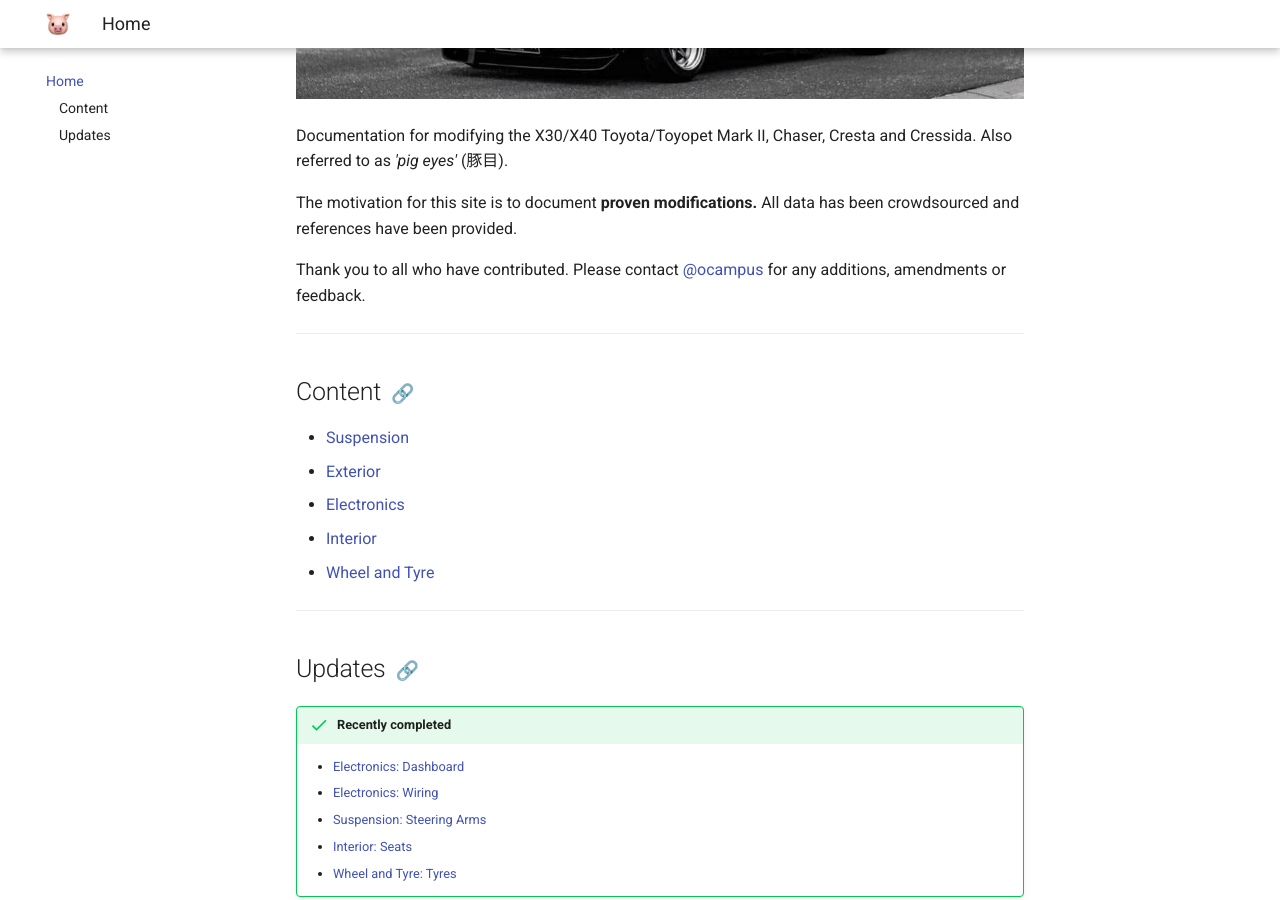
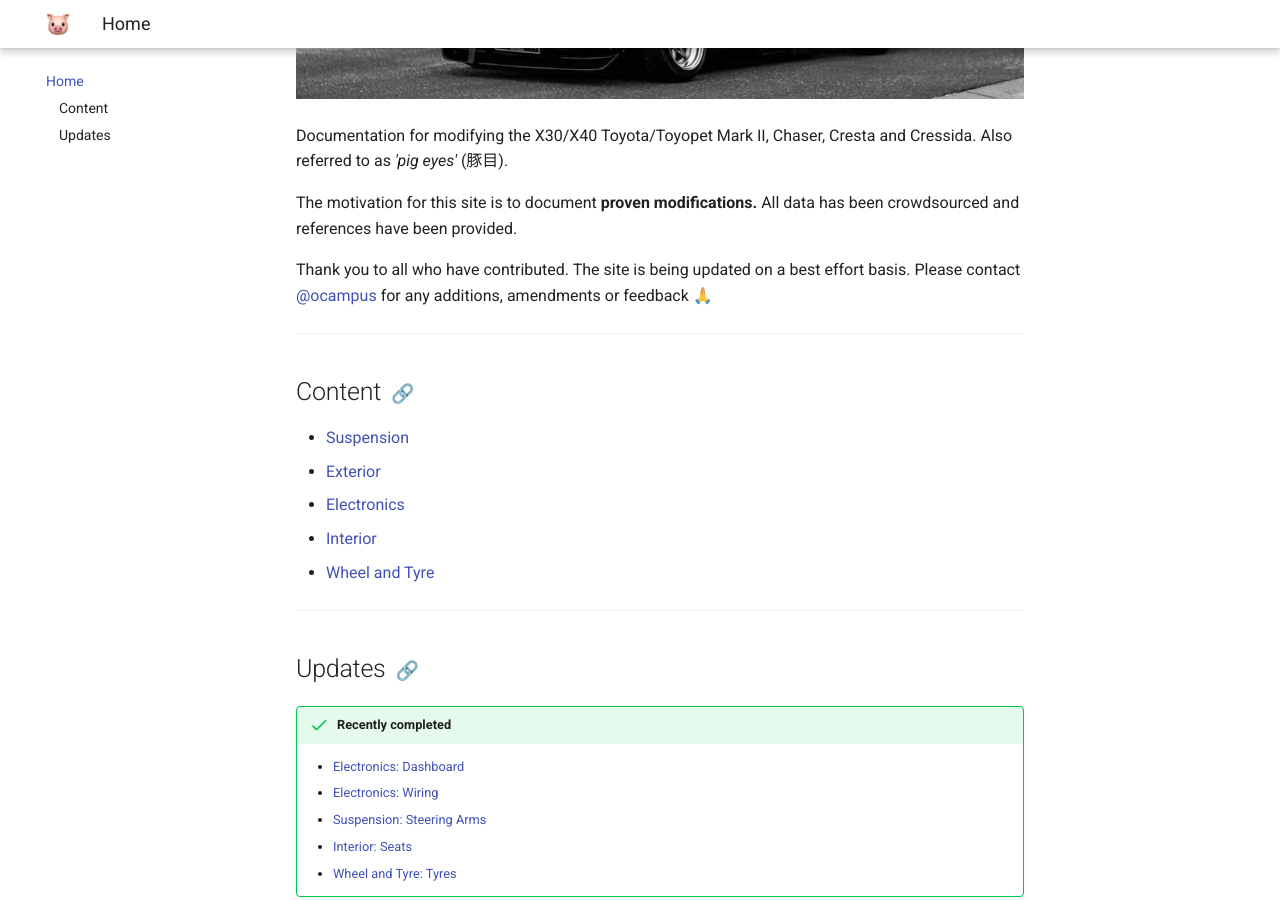
Before and after one commit to ocampco/pig-eyes-diy, an MkDocs documentation site: the page built from docs/index.md, in a window 1280 px wide and 900 px high, scrolled down 482 px. Built offline with MkDocs 1.6.1 and Material for MkDocs 9.7.7, drawn with Linux system fonts in a browser that asks for light colours.

Commit message:
Doc update

```diff
--- a/docs/index.md
+++ b/docs/index.md
@@ -6,7 +6,7 @@
 
 The motivation for this site is to document **proven modifications.** All data has been crowdsourced and references have been provided.
 
-Thank you to all who have contributed. Please contact [@ocampus](https://www.instagram.com/ocampus/) for any additions, amendments or feedback.
+Thank you to all who have contributed. The site is being updated on a best effort basis. Please contact [@ocampus](https://www.instagram.com/ocampus/) for any additions, amendments or feedback :pray:
 
 ---
 
```
